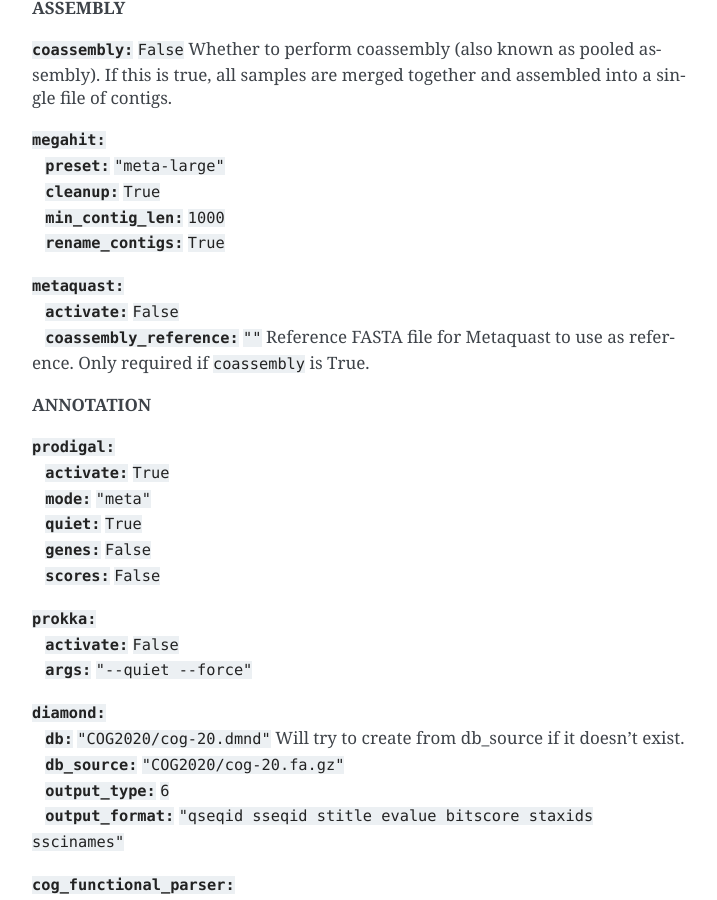
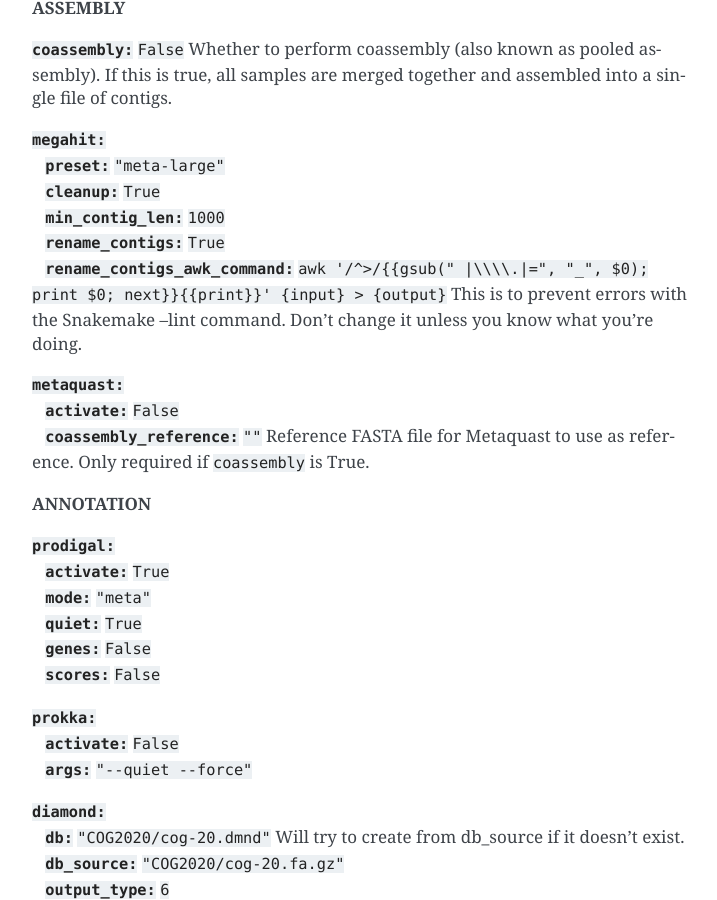
Before and after one commit to vinisalazar/metaphor, a Sphinx documentation site: the page built from docs/source/main/configuration.md, in a window 1280 px wide and 900 px high, scrolled down 783 px. Shown: the whole window, without its empty margins (388-1105 px from the left). Built offline with Sphinx 7.4.7, drawn with Linux system fonts in a browser that asks for light colours.

Commit message:
Update docs page configuration.md

```diff
--- a/docs/source/main/configuration.md
+++ b/docs/source/main/configuration.md
@@ -47,6 +47,7 @@ These settings are valid for all steps in the workflow.
 &nbsp;&nbsp;&nbsp;**`cleanup:`** `True`
 &nbsp;&nbsp;&nbsp;**`min_contig_len:`** `1000`
 &nbsp;&nbsp;&nbsp;**`rename_contigs:`** `True`
+&nbsp;&nbsp;&nbsp;**`rename_contigs_awk_command:`** `awk '/^>/{{gsub(" |\\\\.|=", "_", $0); print $0; next}}{{print}}' {input} > {output}`   This is to prevent errors with the Snakemake --lint command. Don't change it unless you know what you're doing.
 
 
 **`metaquast:`**
```
